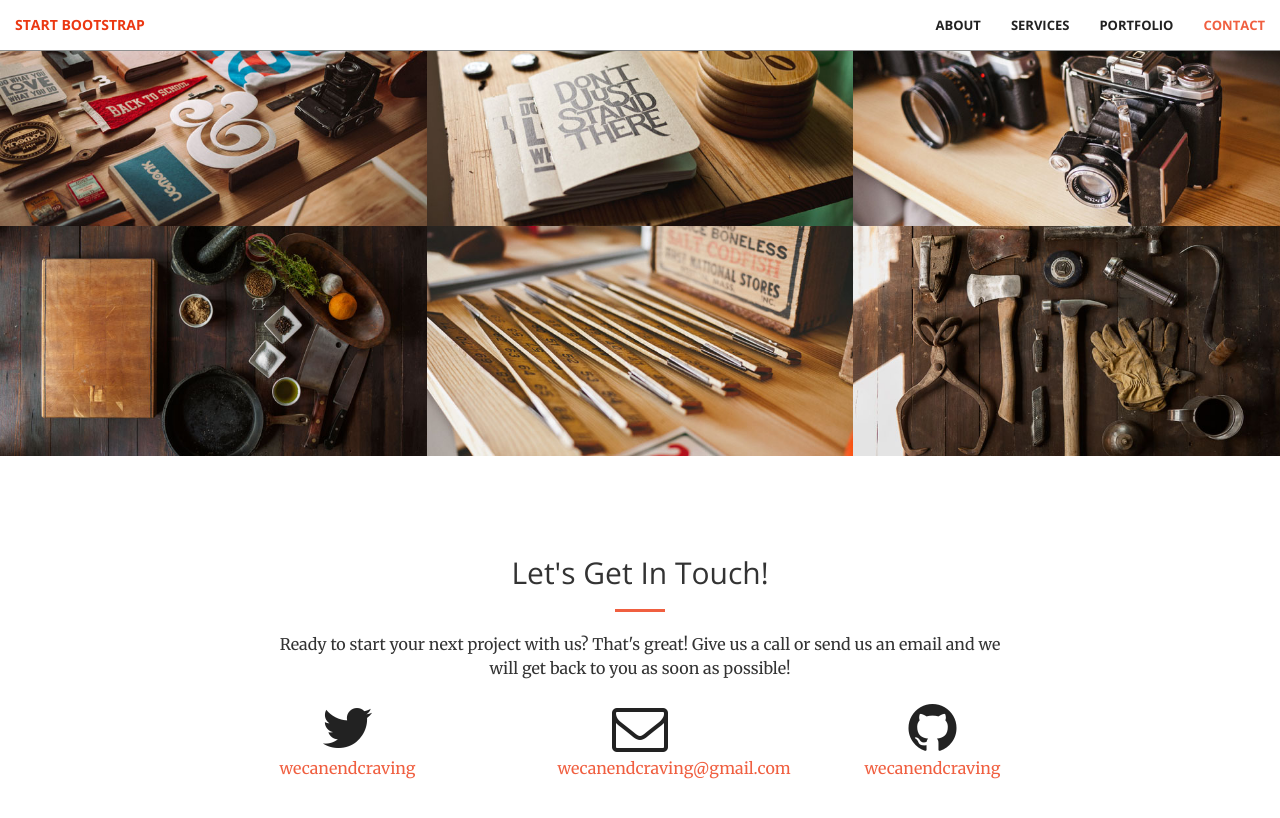
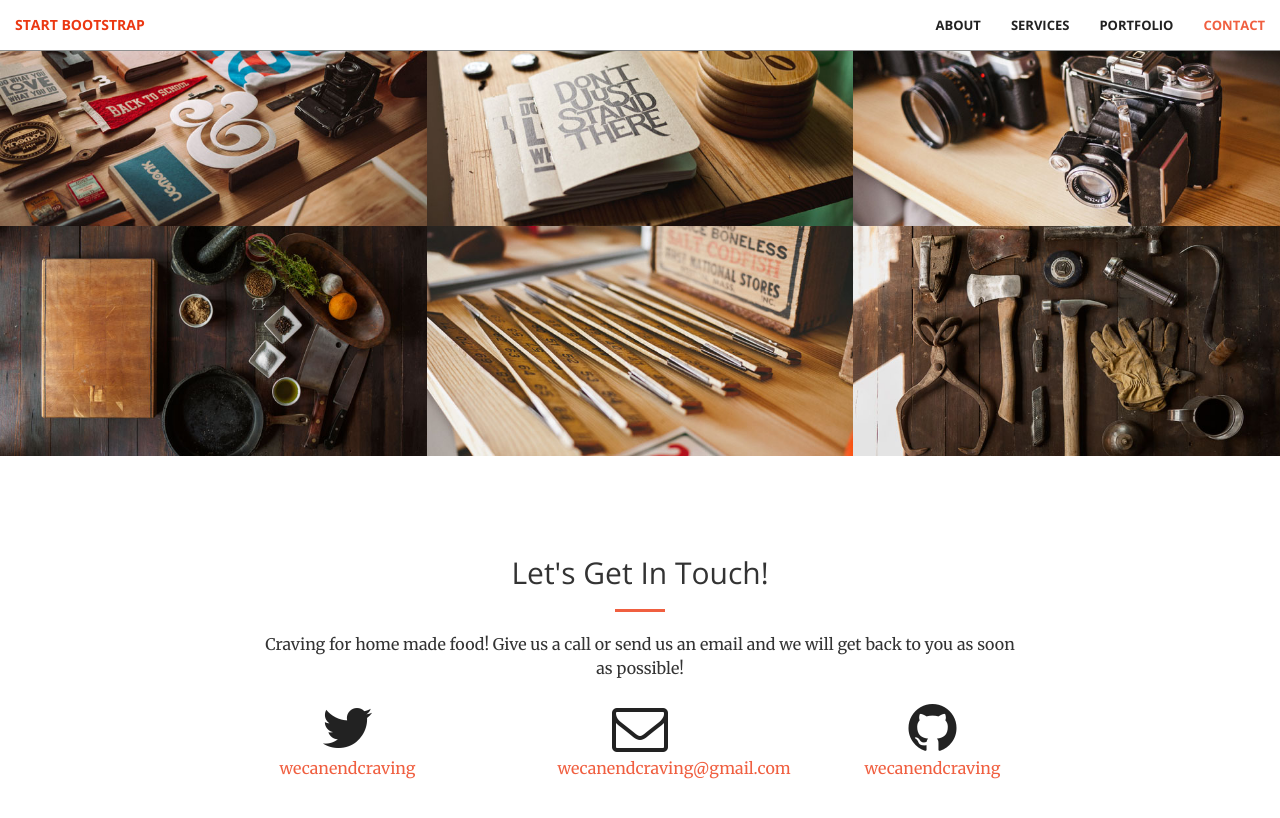
Before and after one commit to wecanendcraving/wecanendcraving.github.io, a Jekyll site: the page built from index.html, in a window 1280 px wide and 900 px high, scrolled down 1360 px. Shown: the top 818 px of the window. Built offline with Jekyll 4.4.1, drawn with Linux system fonts in a browser that asks for light colours.

Commit message:
Update contact.html

```diff
--- a/_includes/contact.html
+++ b/_includes/contact.html
@@ -4,7 +4,7 @@
             <div class="col-lg-8 col-lg-offset-2 text-center">
                 <h2 class="section-heading">Let's Get In Touch!</h2>
                 <hr class="primary">
-                <p>Ready to start your next project with us? That's great! Give us a call or send us an email and we will get back to you as soon as possible!</p>
+                <p>Craving for home made food! Give us a call or send us an email and we will get back to you as soon as possible!</p>
             </div>
         <div class="col-lg-2 col-lg-offset-2 text-center">
             <a href="https://twitter.com/{{ site.twitter_username }}">
```
